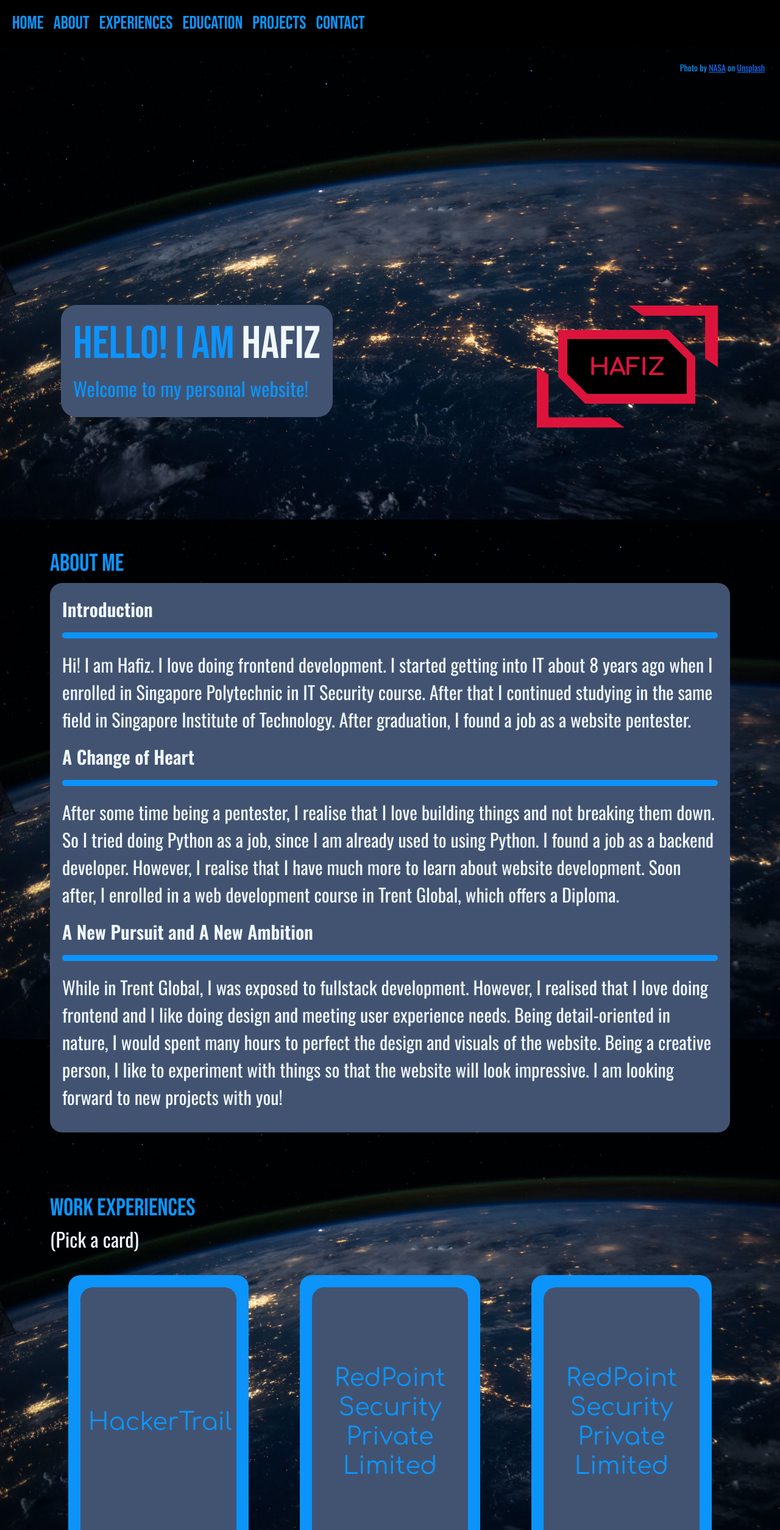
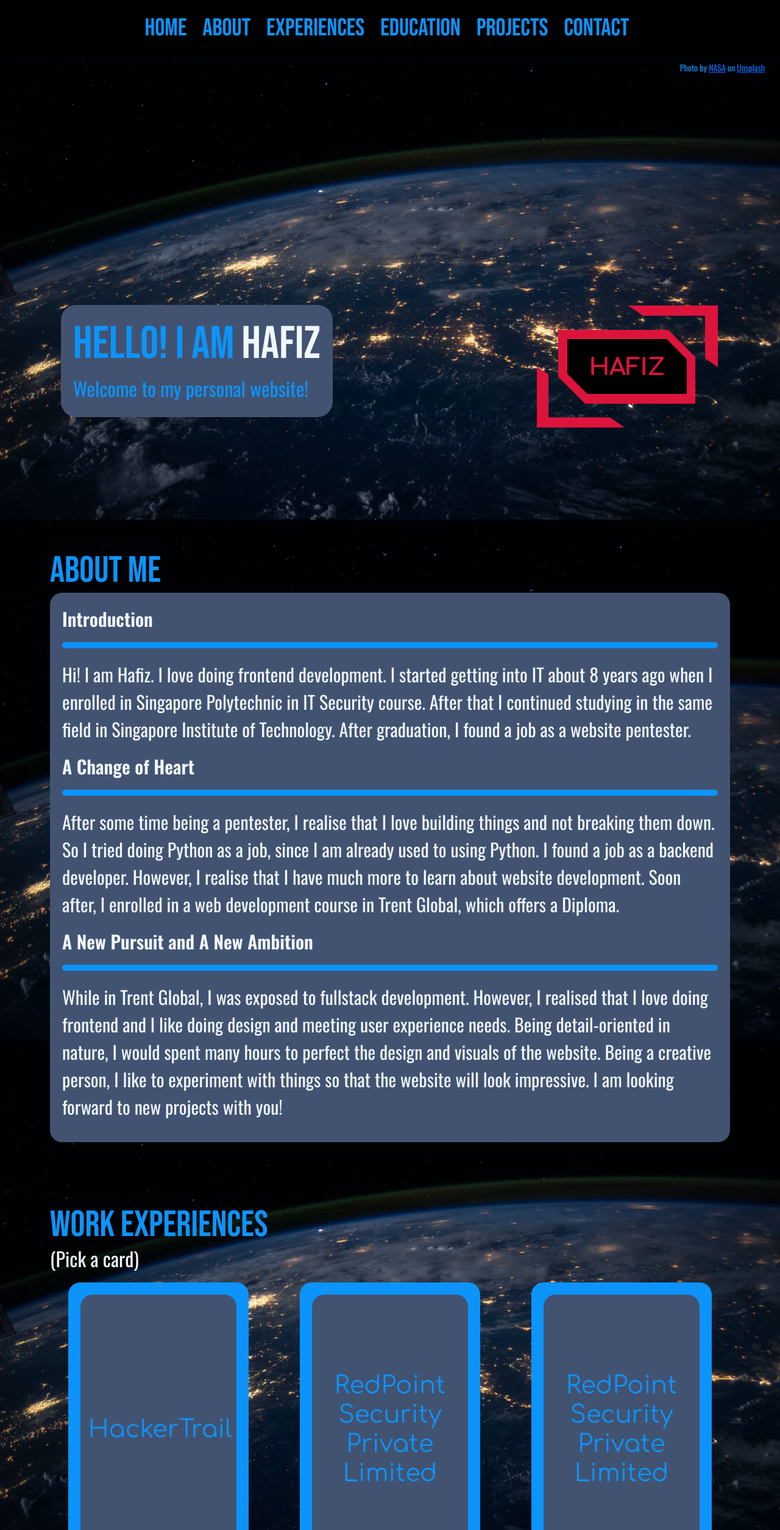
Before and after one commit to shadowbattalion/personal-website, a React (Create React App) app in the folder personal-website/: page / in a window 1280 px wide. Shown: the top 2509 px of the page at 61% size. Built offline with nearby package versions, Linux system fonts and the light colour scheme.

Commit message:
font size adjusments

```diff
--- a/personal-website/src/App.css
+++ b/personal-website/src/App.css
@@ -54,6 +54,7 @@ body {
   font-family: 'Bebas Neue', cursive;
   font-size: 30px;
   transition: color 1s;
+  margin-right: 10px;
 
 }
 
@@ -264,7 +265,8 @@ body {
 .panel-title{
 
   font-family: 'Bebas Neue', cursive;
-  font-size: 40px;
+  font-size: 60px;
+  margin-bottom: 0px;
 
 
 
@@ -273,6 +275,12 @@ body {
 
 }
 
+.panel-subtitle{
+  font-family: 'Oswald', sans-serif;
+  color:#F0F8FF;
+  margin-bottom: 20px;
+
+}
 
 
 
@@ -485,6 +493,22 @@ body {
 
 @media (min-width:768px) {
 
+
+  /* navbar */
+
+  .link-text{
+
+    font-size: 40px;
+
+
+  }
+
+
+  /* navbar */
+
+
+
+
   /* Home Page */
 
   #title{
@@ -493,6 +517,7 @@ body {
 
 
   }
+
 
 
 
--- a/personal-website/src/pages/Education.js
+++ b/personal-website/src/pages/Education.js
@@ -50,7 +50,7 @@ export default function Education(props){
                 <div className='shade'>
                     <div class="container components">
                         <h1 className='panel-title'>Education</h1>
-                        <h2 className='subtitle'>(Pick a card)</h2>
+                        <h2 className='panel-subtitle'>(Pick a card)</h2>
 
                         <div className="row row-cols-1 row-cols-md-2 row-cols-lg-5">
                             {card_jsx}
--- a/personal-website/src/pages/NavigationBar.js
+++ b/personal-website/src/pages/NavigationBar.js
@@ -14,10 +14,10 @@ export default function NavigationBar(){
 
 
             <Navbar collapseOnSelect fixed="top" bg="black" variant="dark" expand="lg">
-            <Container className='m-0'>
+            <Container className="mx-auto">
                 <Navbar.Toggle aria-controls="basic-navbar-nav" />
                 <Navbar.Collapse id="basic-navbar-nav">
-                <Nav className="me-auto">
+                <Nav className="mx-auto">
                         <Nav.Link href="#home"><span className="link-text">Home</span></Nav.Link>
                         <Nav.Link href="#about"><span className="link-text">About</span></Nav.Link>
                         <Nav.Link href="#work-experiences"><span className="link-text">Experiences</span></Nav.Link>
--- a/personal-website/src/pages/Projects.js
+++ b/personal-website/src/pages/Projects.js
@@ -54,7 +54,7 @@ export default function Projects(props){
                 <div className='shade'>
                     <div class="container components">
                         <h1 className='panel-title'>Projects</h1>
-                        <h2 className='subtitle'>(Pick a card)</h2>
+                        <h2 className='panel-subtitle'>(Pick a card)</h2>
 
                         <div className="row row-cols-1 row-cols-md-2 row-cols-lg-5">
                             {card_jsx}
--- a/personal-website/src/pages/Work.js
+++ b/personal-website/src/pages/Work.js
@@ -54,7 +54,7 @@ export default function Work(props){
                 <div className='shade'>
                     <div class="container components">
                         <h1 className='panel-title'>Work Experiences</h1>
-                        <h2 className='subtitle'>(Pick a card)</h2>
+                        <h2 className='panel-subtitle'>(Pick a card)</h2>
 
                         <div className="row row-cols-1 row-cols-md-2 row-cols-lg-5">
                             {card_jsx}
```
